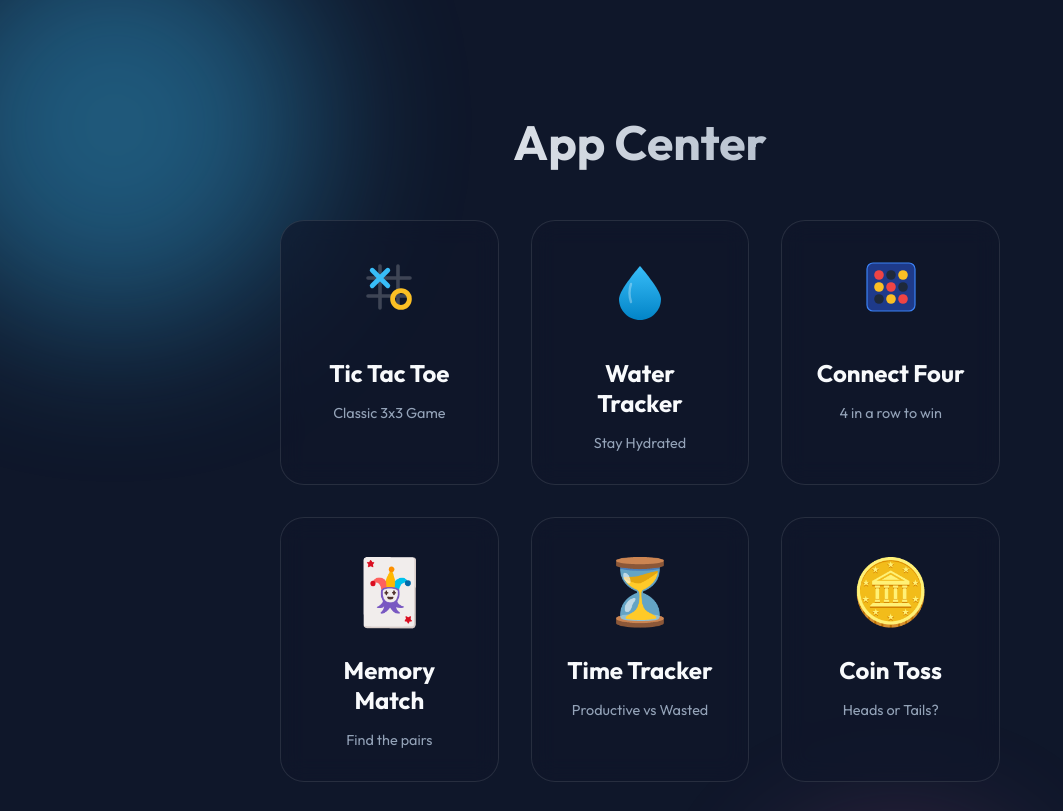
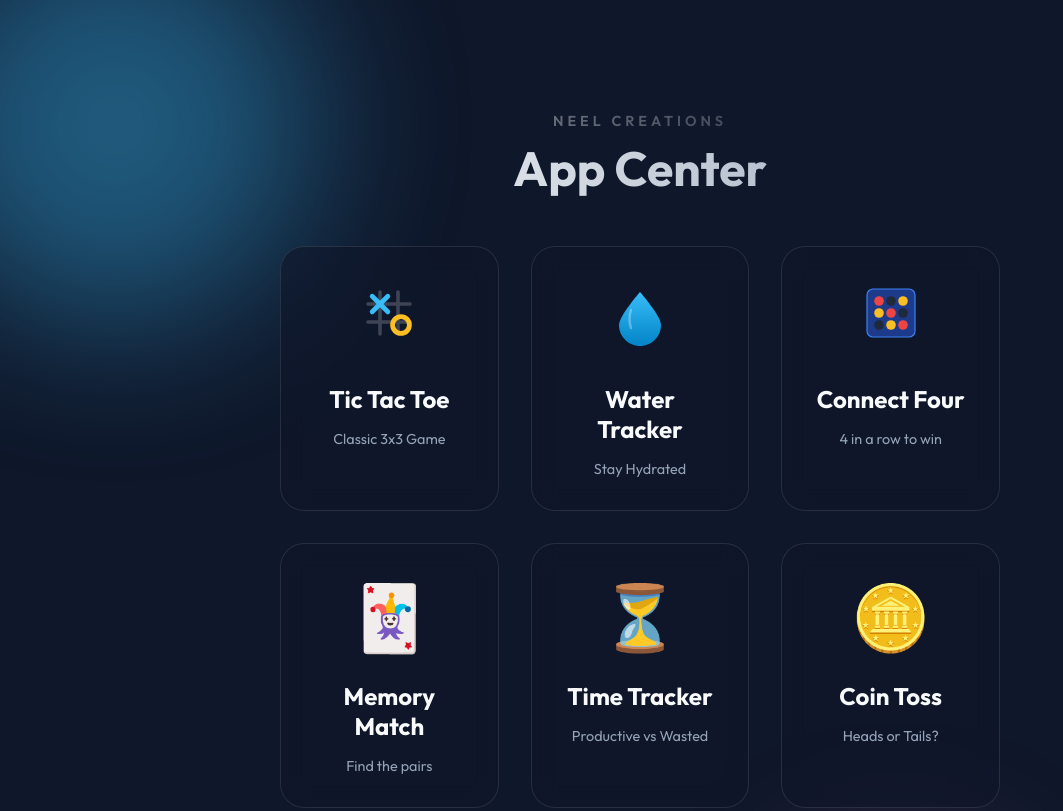
Before and after one commit to neelsave/TicTacToeGame, a plain HTML site: page index.html in a window 1280 px wide. Shown: the top 811 px of the page, without its empty margins (0-1063 px from the left). Drawn offline with Linux system fonts and the light colour scheme.

Commit message:
improved apps

```diff
--- a/index.html
+++ b/index.html
@@ -21,6 +21,7 @@
     <!-- Home Screen -->
     <div id="home-screen" class="app-view">
         <div class="home-content">
+            <div class="brand-logo">Neel Creations</div>
             <h1>App Center</h1>
             <div class="app-grid">
                 <!-- 1. Tic Tac Toe -->
--- a/style.css
+++ b/style.css
@@ -489,6 +489,28 @@ body {
     z-index: 1;
 }
 
+.brand-logo {
+    font-family: 'Outfit', sans-serif;
+    font-size: 0.9rem;
+    text-transform: uppercase;
+    letter-spacing: 4px;
+    color: rgba(255, 255, 255, 0.5);
+    margin-bottom: 0.5rem;
+    font-weight: 600;
+    background: linear-gradient(to right, rgba(255, 255, 255, 0.2), rgba(255, 255, 255, 0.8), rgba(255, 255, 255, 0.2));
+    -webkit-background-clip: text;
+    background-clip: text;
+    color: transparent;
+    animation: shine 3s infinite linear;
+    background-size: 200% auto;
+}
+
+@keyframes shine {
+    to {
+        background-position: 200% center;
+    }
+}
+
 .home-content h1 {
     font-size: 3rem;
     margin-bottom: 3rem;
```
